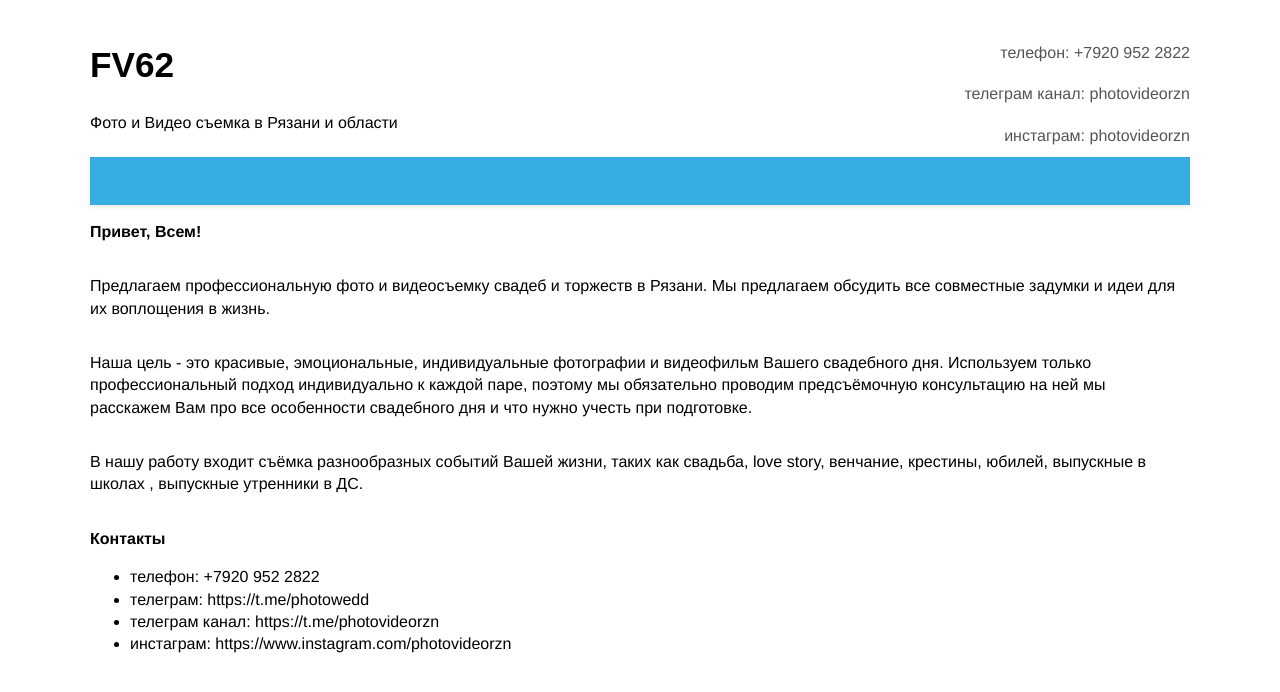
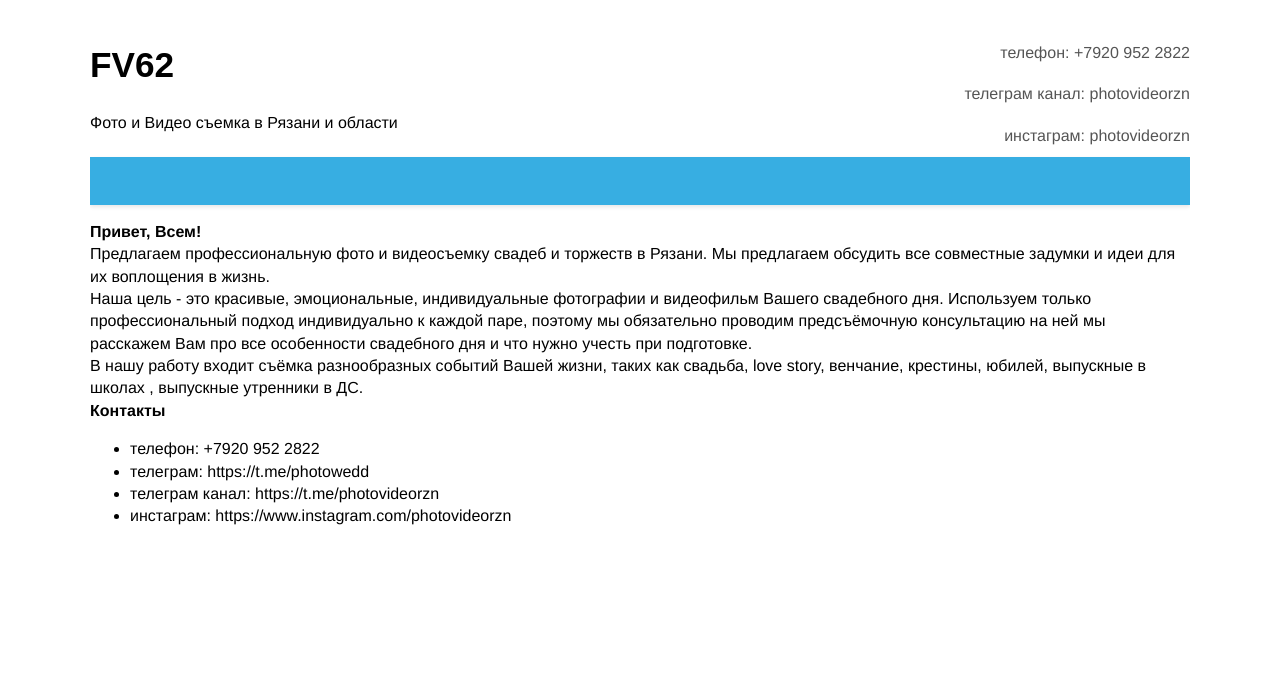
Before and after one commit to fv62/fv62.github.io, a Jekyll site: the page built from index.md, in a window 1280 px wide. Shown: the top 692 px of the page. Built offline with Jekyll 4.4.1, drawn with Linux system fonts in a browser that asks for light colours.

Commit message:
Update 20_app.scss

```diff
--- a/_sass/20_app.scss
+++ b/_sass/20_app.scss
@@ -94,5 +94,11 @@
 
 
 .content.section.group > p {
+    margin: 0;
+}
+
+
+.content.section.group>p:nth-child(1) {
     padding: 1rem 0 0;
+    margin: 0;
 }
```
